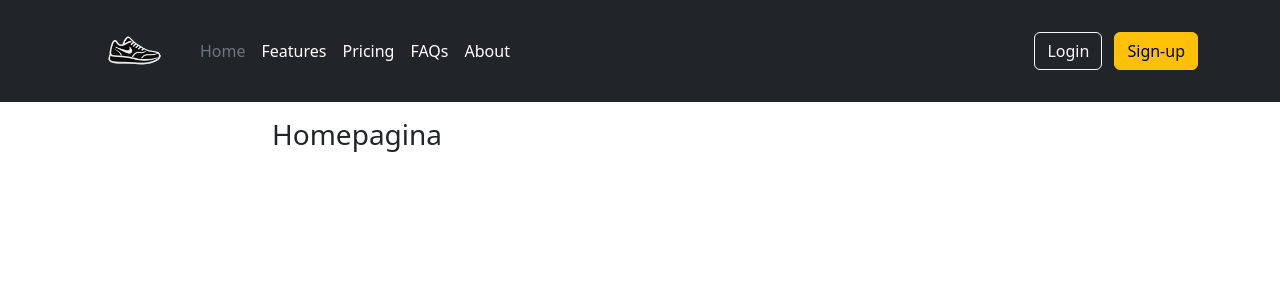
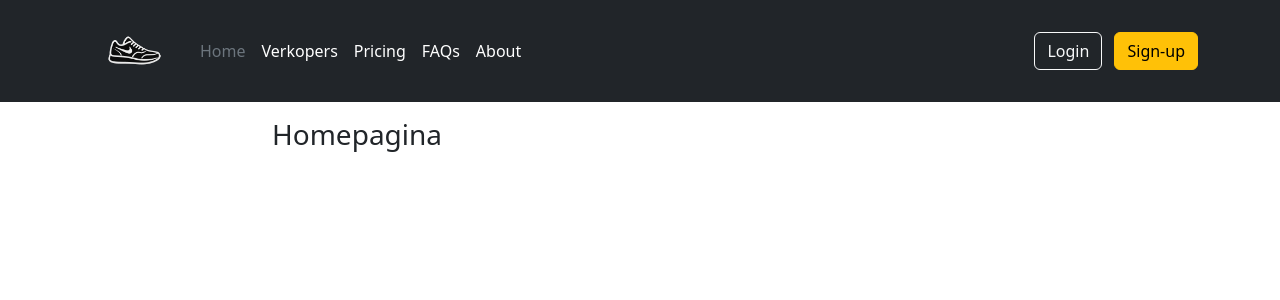
Before and after one commit to seppanhuis/Sneakerness, a PHP site: page /index.php in a window 1280 px wide. Shown: the top 300 px of the page. Run offline with PHP 8.4, Linux system fonts and the light colour scheme.

Commit message:
button voor verkopers gelinked

```diff
--- a/app/views/includes/header.php
+++ b/app/views/includes/header.php
@@ -18,7 +18,7 @@
         <a href="/" class="d-flex align-items-center mb-2 mb-lg-0 text-white text-decoration-none"> <img class="logo" src="<?= URLROOT; ?>/public/img/icon.png" alt="logo"></a>
         <ul class="nav col-12 col-lg-auto me-lg-auto mb-2 justify-content-center mb-md-0">
           <li><a href="#" class="nav-link px-2 text-secondary">Home</a></li>
-          <li><a href="#" class="nav-link px-2 text-white">Features</a></li>
+          <li><a href="/verkopers/index" class="nav-link px-2 text-white">Verkopers</a></li>
           <li><a href="#" class="nav-link px-2 text-white">Pricing</a></li>
           <li><a href="#" class="nav-link px-2 text-white">FAQs</a></li>
           <li><a href="#" class="nav-link px-2 text-white">About</a></li>
--- a/app/views/verkopers/index.php
+++ b/app/views/verkopers/index.php
@@ -42,6 +42,10 @@
                                 <td><?= $verkoper->StandType; ?></td>
                                 <td><?= $verkoper->Dagen; ?></td>
                                 <td><?= $verkoper->Logo; ?></td>
+
+
+
+
                             </tr>
                         <?php endforeach; ?>
 
```
